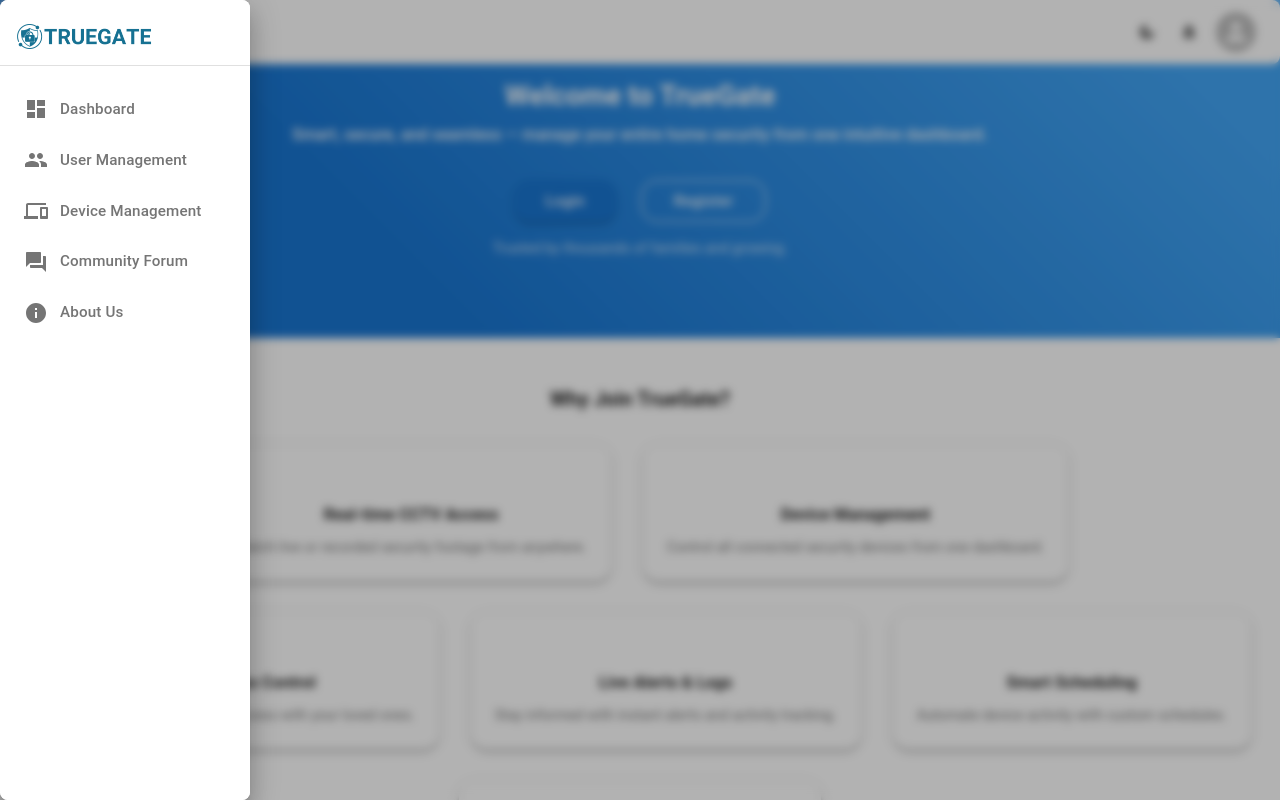
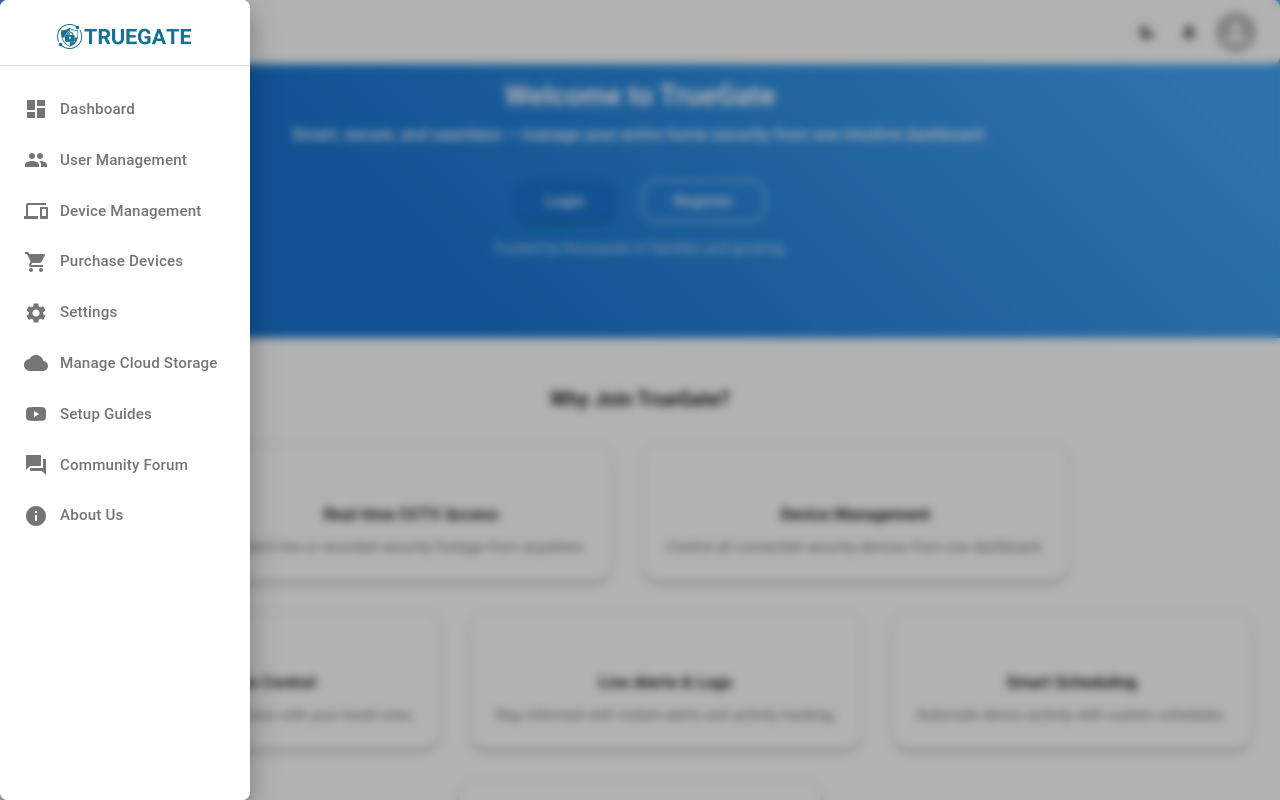
Before and after one commit to akilapilapitiya/TrueGate, a React (Vite) app in the folder frontend/: page / in a window 1280 px wide. Both pictures are taken after a click on the button 32 px from the left and 32 px from the top of the page. Shown: the top 800 px of the page. Built offline with nearby package versions, Linux system fonts and the light colour scheme; some icons are missing.

Commit message:
SideBar Corrections Added

```diff
--- a/frontend/src/App.jsx
+++ b/frontend/src/App.jsx
@@ -28,6 +28,7 @@
 // 🔁 OPTIONAL: Use mock data temporarily
 // 🚫 REMOVE THESE LINES once you integrate your real auth system or Redux state
 import { useSelector } from "react-redux";
+import Settings from "./pages/Settings";
 // const [user, setUser] = useState(true); //MOCK USER — remove this
 // const [admin, setAdmin] = useState(true); //MOCK ADMIN — remove this
 
@@ -54,6 +55,7 @@
           <Route path="dashboard" element={<Dashboard />} />
           <Route path="footage" element={<Footage />} />
           <Route path="history" element={<AccessHistory />} />
+          <Route path="settings" element={<Settings />} />
         </Route>
 
         {/*Admin-Only Routes */}
--- a/frontend/src/components/Navbar.jsx
+++ b/frontend/src/components/Navbar.jsx
@@ -19,14 +19,14 @@
   Forum as ForumIcon,
   Info as InfoIcon,
   Settings as SettingsIcon,
-  Person2 as Person2Icon,
   Notifications as NotificationsIcon,
   LightMode as LightModeIcon,
   DarkMode as DarkModeIcon,
+  YouTube as YouTubeIcon,
+  ShoppingCart as ShoppingCartIcon,
+  Cloud as CloudIcon,
 } from "@mui/icons-material";
 import { useNavigate } from "react-router-dom";
-import { signOut } from "firebase/auth";
-import { auth } from "../utils/Firebase";
 import { useAppTheme } from "../hooks/useAppTheme";
 import SideBar from "./SideBar";
 import ProfileCard from "./ProfileCard";
@@ -52,6 +52,10 @@
           },
         ]
       : []),
+    { label: "Purchase Devices", icon: <ShoppingCartIcon />, path: "/shop" },
+    { label: "Settings", icon: <SettingsIcon />, path: "/settings" },
+    { label: "Manage Cloud Storage", icon: <CloudIcon />, path: "/cloud" },
+    { label: "Setup Guides", icon: <YouTubeIcon />, path: "youtube" },
     { label: "Community Forum", icon: <ForumIcon />, path: "/community" },
     { label: "About Us", icon: <InfoIcon />, path: "/about" },
   ];
--- a/frontend/src/components/ProfileCard.jsx
+++ b/frontend/src/components/ProfileCard.jsx
@@ -61,7 +61,15 @@
             onClose();
           }}
         >
-          <ListItemText primary="View Profile" />
+          <ListItemText primary="Settings" />
+        </ListItemButton>
+        <ListItemButton
+          onClick={() => {
+            navigate("/settings");
+            onClose();
+          }}
+        >
+          <ListItemText primary="Profile" />
         </ListItemButton>
       </List>
 
--- a/frontend/src/components/Sidebar.jsx
+++ b/frontend/src/components/Sidebar.jsx
@@ -10,10 +10,11 @@
 } from "@mui/material";
 import { NavLink } from "react-router-dom";
 import namedLogo from "../assets/logo-name.png";
+import namedLogoLight from "..//assets/logo-name-white.png";
 import { useAppTheme } from "../hooks/useAppTheme";
 
 const SideBar = ({ navLinks, onClose }) => {
-  const { theme } = useAppTheme();
+  const { theme, isDarkMode } = useAppTheme();
 
   return (
     <Box
@@ -28,8 +29,13 @@
       }}
     >
       <Box>
-        <Box sx={{ display: "flex", justifyContent: "left", mb: 2, px: 2 }}>
-          <img src={namedLogo} alt="TrueGate Logo" style={{ height: 25 }} />
+        <Box sx={{ display: "flex", justifyContent: "center", mb: 2, px: 2 }}>
+          {isDarkMode ? (
+            <img src={namedLogoLight} alt="TrueGate Logo" style={{ height: 25 }} />
+          ):(
+            <img src={namedLogo} alt="TrueGate Logo" style={{ height: 25 }} />
+          )}
+
         </Box>
         <Divider sx={{ borderColor: theme.palette.divider, mb: 1 }} />
         <List>
--- /dev/null
+++ b/frontend/src/pages/Settings.jsx
@@ -0,0 +1,9 @@
+import React from 'react'
+
+const Settings = () => {
+  return (
+    <div>Settings</div>
+  )
+}
+
+export default Settings
```
